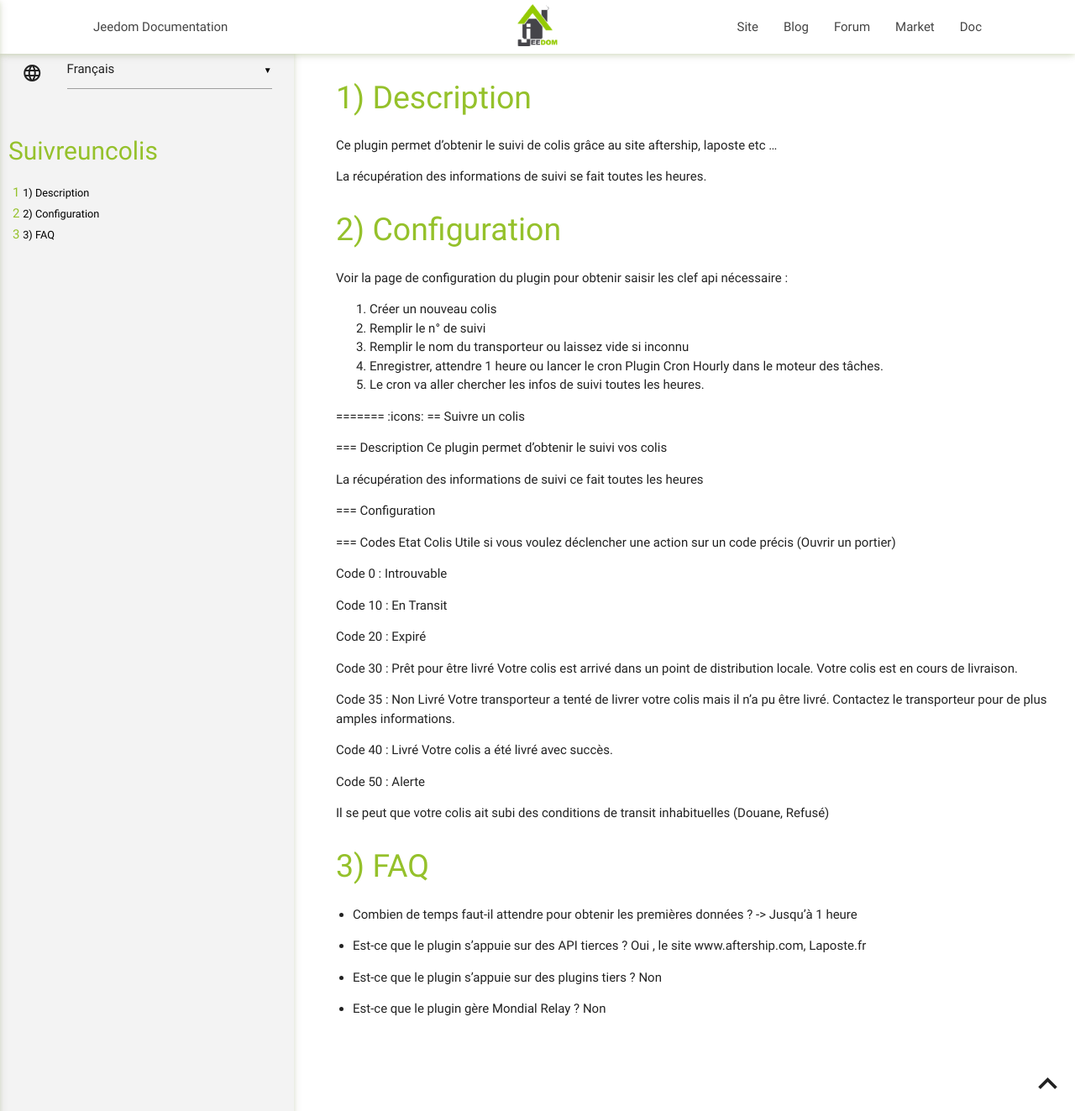
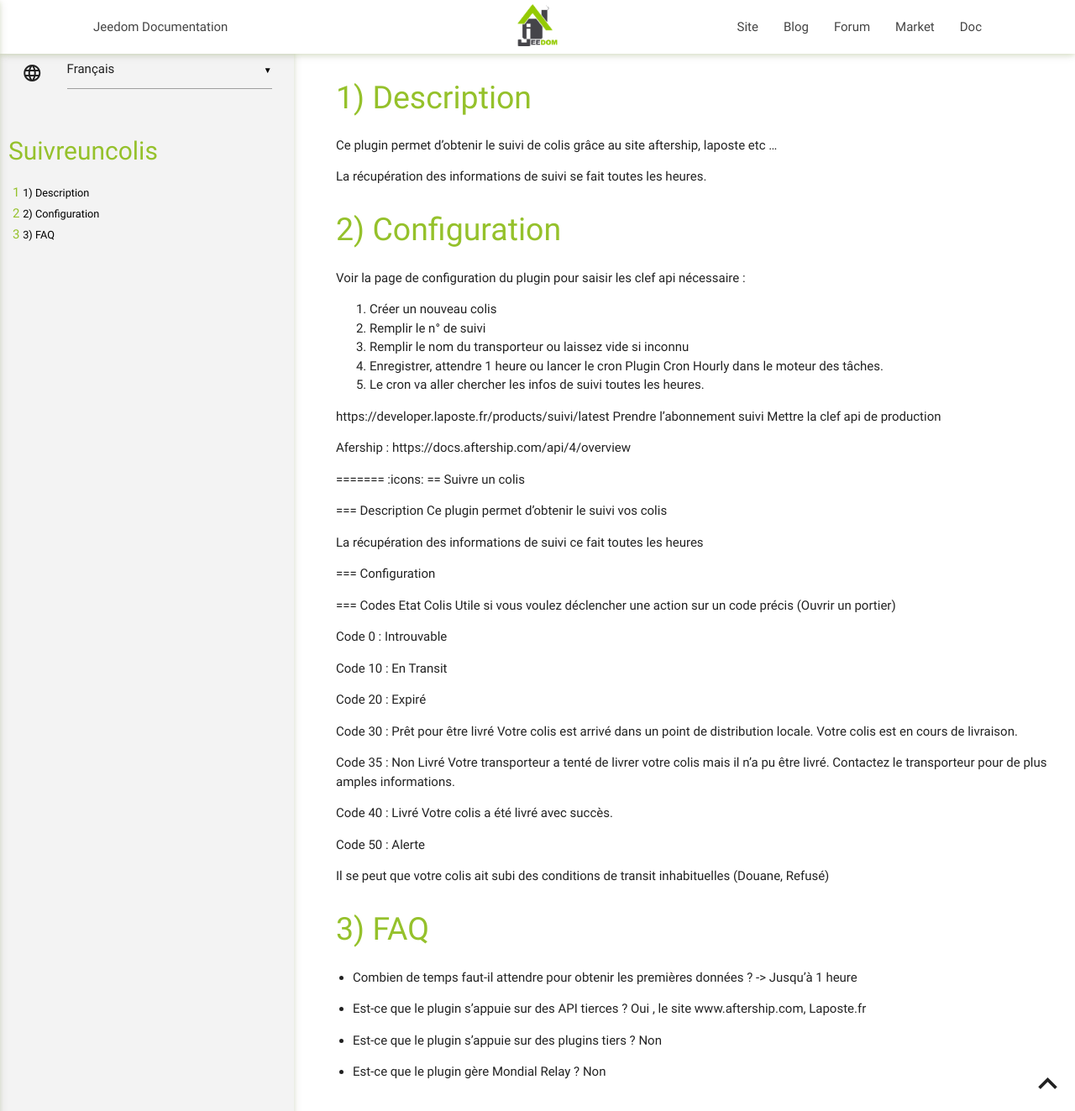
Before and after one commit to floman321/Suivreuncolis, a Jekyll site: the page built from docs/fr_FR/index.md, in a window 1280 px wide and 1323 px high. Shown: the whole window at 84% size. Built offline with Jekyll 4.4.1, drawn with Linux system fonts in a browser that asks for light colours; our own code applies the rules of GitHub Pages for plain Markdown files.

Commit message:
Modif doc

```diff
--- a/docs/fr_FR/index.md
+++ b/docs/fr_FR/index.md
@@ -8,13 +8,20 @@ La récupération des informations de suivi se fait toutes les heures.
 Configuration
 ===
 
-Voir la page de configuration du plugin pour obtenir saisir les clef api nécessaire :
+Voir la page de configuration du plugin pour saisir les clef api nécessaire :
 
 1. Créer un nouveau colis
 2. Remplir le n° de suivi
 3. Remplir le nom du transporteur ou laissez vide si inconnu
 4. Enregistrer, attendre 1 heure ou lancer le cron Plugin Cron Hourly dans le moteur des tâches.
 5. Le cron va aller chercher les infos de suivi toutes les heures.
+
+https://developer.laposte.fr/products/suivi/latest
+Prendre l'abonnement suivi
+Mettre la clef api de production
+
+Afership :
+https://docs.aftership.com/api/4/overview
 
 =======
 :icons:
```
